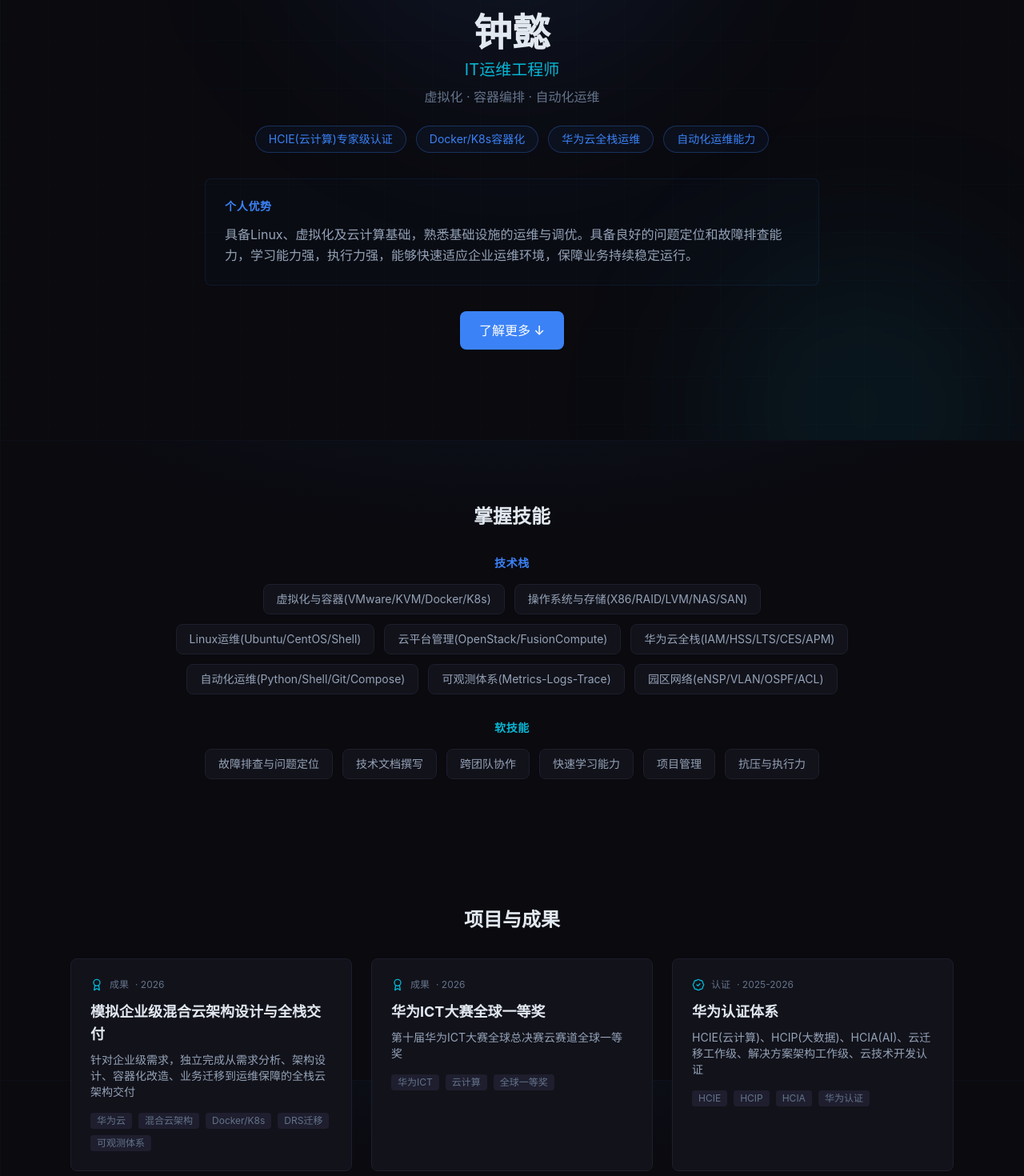
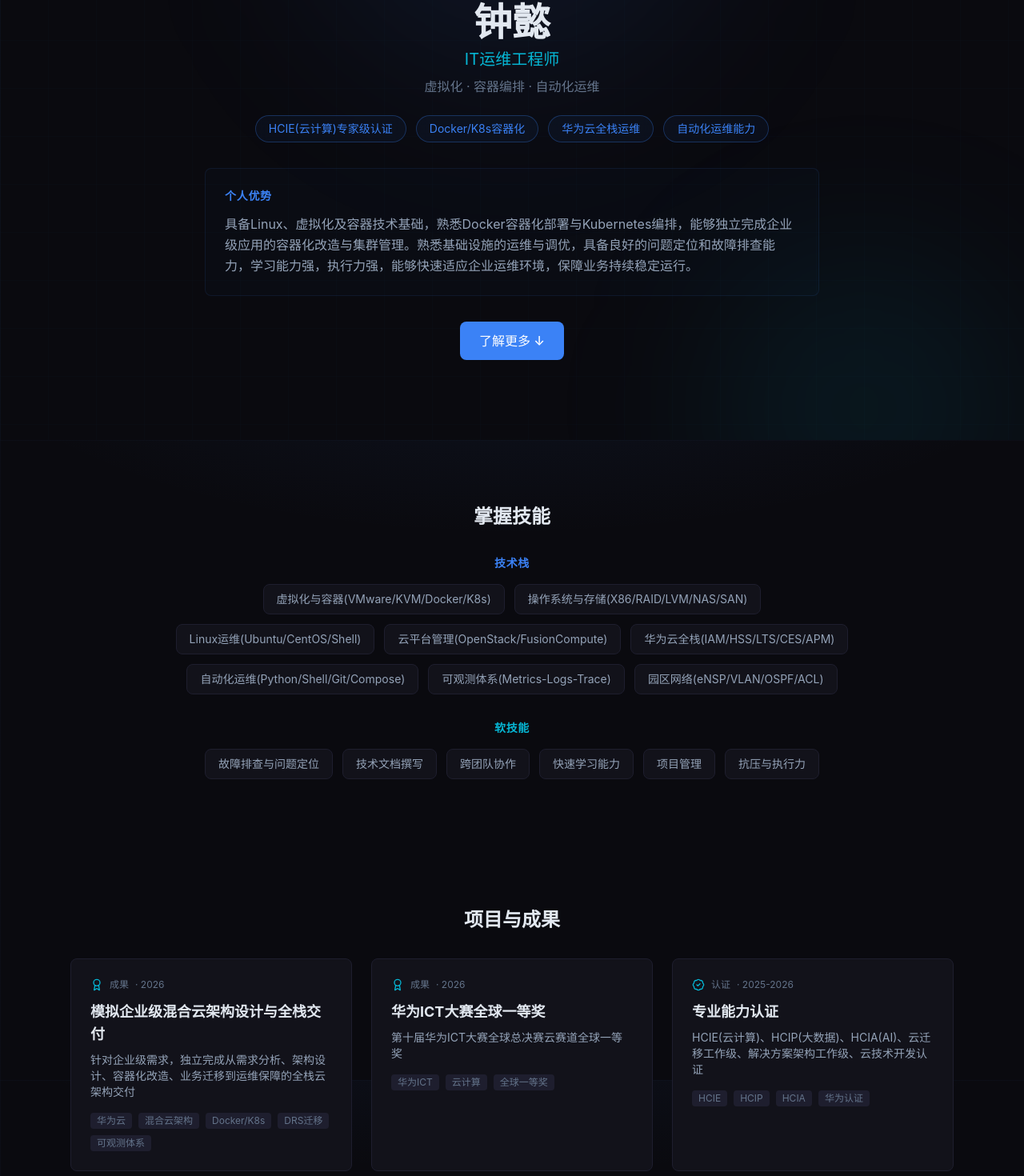
Before and after one commit to 123zhongyi12-sketch/portfolio, a Next.js app: page /ops in a window 1280 px wide. Shown: the part 250-1720 px from the top of the page at 80% size. Built offline with nearby package versions, Linux system fonts and the light colour scheme.

Commit message:
rename 华为认证体系→专业能力认证, add docker/k8s to ops strengths

```diff
--- a/content/projects/certifications/index.md
+++ b/content/projects/certifications/index.md
@@ -1 +1 @@
-系统性地获得了从专家级（HCIE）到工程师级的华为认证体系，覆盖云计算、大数据、AI三大方向。
+系统性地获得了从专家级（HCIE）到工程师级的多项专业认证，覆盖云计算、大数据、AI等前沿技术领域。
--- a/data/projects.json
+++ b/data/projects.json
@@ -66,7 +66,7 @@
   },
   {
     "slug": "certifications",
-    "title": "华为认证体系",
+    "title": "专业能力认证",
     "category": "certification",
     "description": "HCIE(云计算)、HCIP(大数据)、HCIA(AI)、云迁移工作级、解决方案架构工作级、云技术开发认证",
     "tags": ["HCIE", "HCIP", "HCIA", "华为认证"],
--- a/src/components/HeroSection.tsx
+++ b/src/components/HeroSection.tsx
@@ -8,7 +8,7 @@ const strengths: Record<string, string> = {
   presales:
     "具备扎实的云计算技术功底（HCIE认证）与AI应用能力，能站在客户业务视角将复杂技术转化为通俗易懂的商业解决方案。拥有华为ICT大赛全球一等奖的实战证明，具备优秀的方案撰写、公众演讲与跨部门沟通能力。性格外向、皮实抗压，立志成为既懂技术又懂客户的售前工程师。",
   ops:
-    "具备Linux、虚拟化及云计算基础，熟悉基础设施的运维与调优。具备良好的问题定位和故障排查能力，学习能力强，执行力强，能够快速适应企业运维环境，保障业务持续稳定运行。",
+    "具备Linux、虚拟化及容器技术基础，熟悉Docker容器化部署与Kubernetes编排，能够独立完成企业级应用的容器化改造与集群管理。熟悉基础设施的运维与调优，具备良好的问题定位和故障排查能力，学习能力强，执行力强，能够快速适应企业运维环境，保障业务持续稳定运行。",
   cloudSecurity:
     "具备云安全加固思想及云计算技术基础，对云平台安全、基础设施安全、应用安全等有浓厚兴趣，具备强大的自我驱动力和学习能力。能够将企业级需求拆解为具体技术问题，并通过实践寻找解决方案。坚持任何人对资源的访问使用只能保障合法人的合法权益的安全原则。",
 };
```
